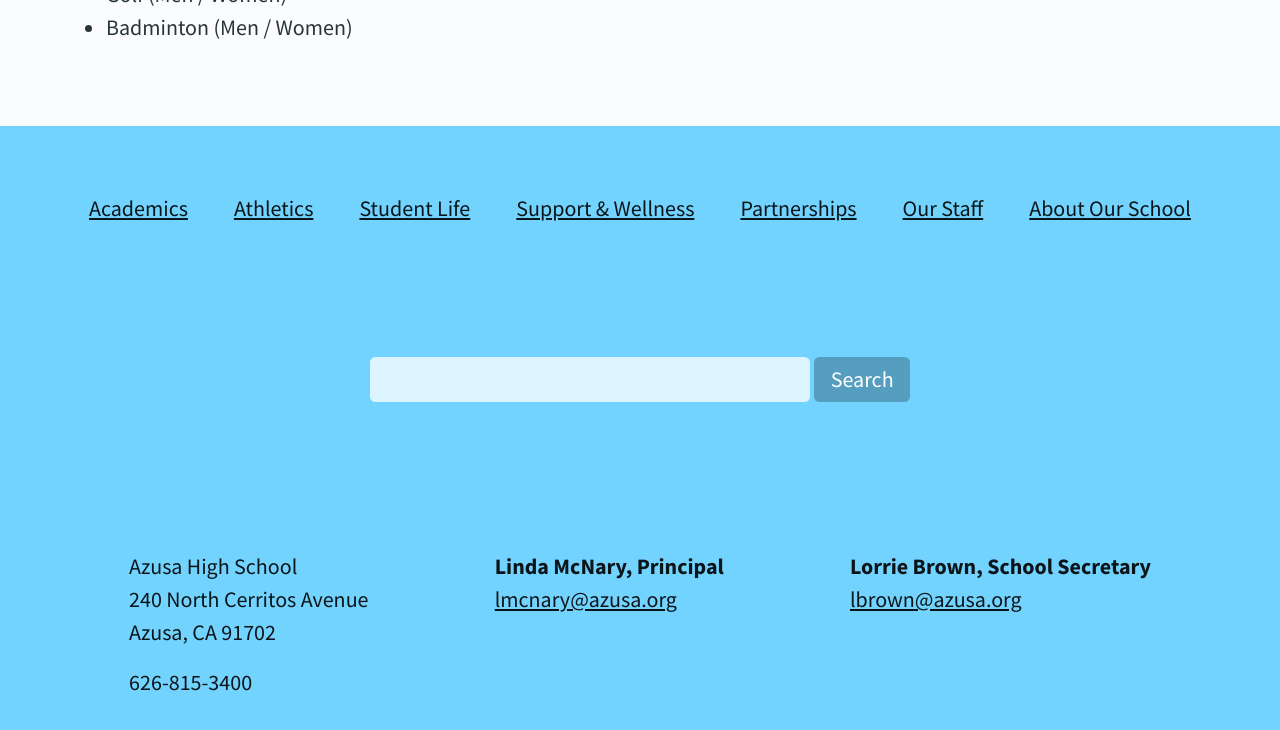
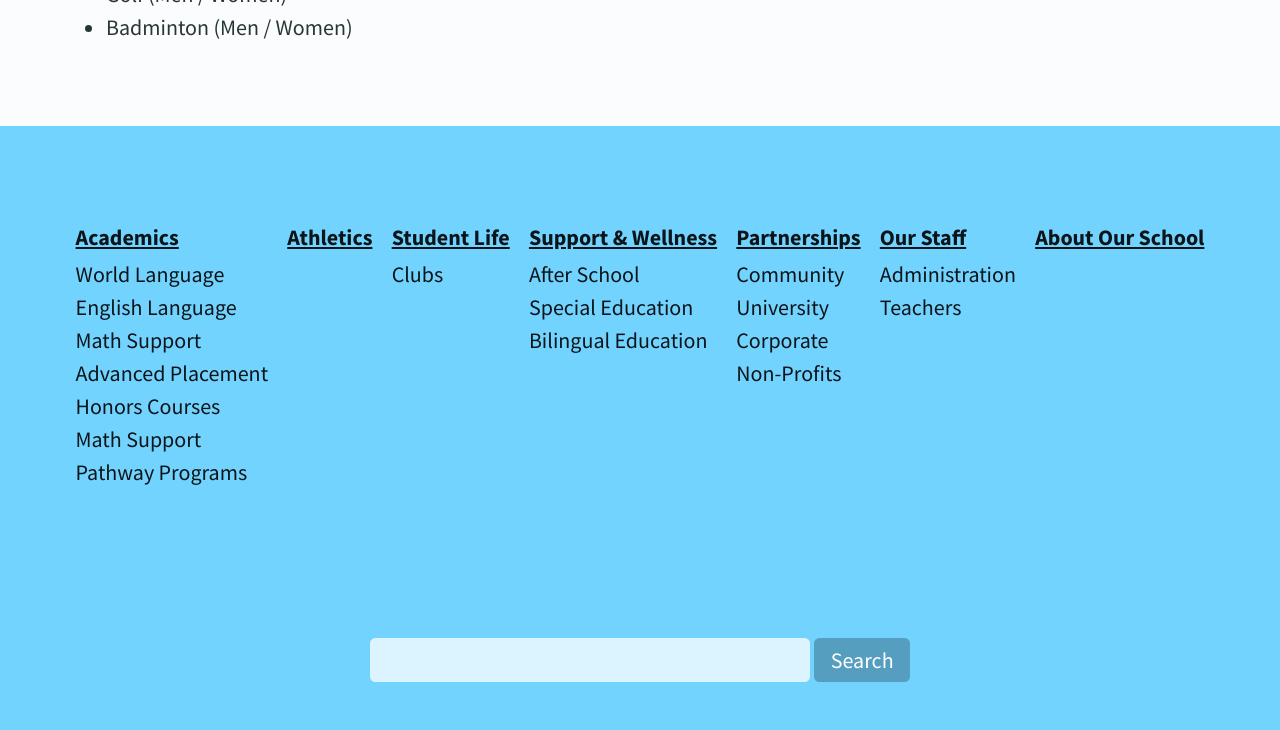
Before and after one commit to jimthoburn/azusa, a Jekyll site: the page built from athletics.markdown, in a window 1280 px wide and 900 px high, scrolled down 1175 px, cut to the strip 0-777 px from the top of the window. Shown: the top 730 px of the strip. Built offline with Jekyll 4.4.1, drawn with Linux system fonts in a browser that asks for light colours.

Commit message:
Add sub-navigation links.

```diff
--- a/_layouts/default.html
+++ b/_layouts/default.html
@@ -25,25 +25,52 @@
 
     <ul>
       <li>
-        <a href="/academics">Academics</a>
+        <h2><a href="/academics">Academics</a></h2>
+        <ul>
+          <li><a href="/academics">World Language</a></li>
+          <li><a href="/academics">English Language</a></li>
+          <li><a href="/academics">Math Support</a></li>
+          <li><a href="/academics">Advanced Placement</a></li>
+          <li><a href="/academics">Honors Courses</a></li>
+          <li><a href="/academics">Math Support</a></li>
+          <li><a href="/academics">Pathway Programs</a></li>
+        </ul>
       </li>
       <li>
-        <a href="/athletics">Athletics</a>
+        <h2><a href="/athletics">Athletics</a></h2>
       </li>
       <li>
-        <a href="/life">Student Life</a>
+        <h2><a href="/life">Student Life</a></h2>
+        <ul>
+          <li><a href="/life">Clubs</a></li>
+        </ul>
       </li>
       <li>
-        <a href="/wellness">Support &amp; Wellness</a>
+        <h2><a href="/wellness">Support &amp; Wellness</a></h2>
+        <ul>
+          <li><a href="/wellness">After School</a></li>
+          <li><a href="/wellness">Special Education</a></li>
+          <li><a href="/wellness">Bilingual Education</a></li>
+        </ul>
       </li>
       <li>
-        <a href="/partnerships">Partnerships</a>
+        <h2><a href="/partnerships">Partnerships</a></h2>
+        <ul>
+          <li><a href="/partnerships">Community</a></li>
+          <li><a href="/partnerships">University</a></li>
+          <li><a href="/partnerships">Corporate</a></li>
+          <li><a href="/partnerships">Non-Profits</a></li>
+        </ul>
       </li>
       <li>
-        <a href="/staff">Our Staff</a>
+        <h2><a href="/staff">Our Staff</a></h2>
+        <ul>
+          <li><a href="/partnerships">Administration</a></li>
+          <li><a href="/partnerships">Teachers</a></li>
+        </ul>
       </li>
       <li>
-        <a href="/about">About Our School</a>
+        <h2><a href="/about">About Our School</a></h2>
       </li>
     </ul>
 
--- a/about.markdown
+++ b/about.markdown
@@ -11,6 +11,6 @@
 
 At Azusa High School, we are the home of the Aztecs. We have longstanding traditions that include our mascots (Warrior and Warriorette) who are selected by the students each year. At each of our assemblies our mascots beat our Aztec Drum. Other traditions include the singing of our Alma Mater at the conclusion of every rally, on the buses returning to school after athletic competitions, and at the conclusion of every home football game. Our motto is: “Once an Aztec, Always an Aztec”.
 
-## Message from our principal
+## Message from Our Prinicipal
 
 I am honored and privileged to serve as the Principal of Azusa High School. Azusa High School has amazing programs and pathways such as AP and Honors, International Baccalaureate Diploma Program, AVID, Engineering, Business, Visual and Performing Arts, Fashion and Interior Design, and JROTC just to name a few. At Azusa High School, we have an abundance of opportunities for students to get involved in co-curricular and extra-curricular activities including our band and pageantry, Aztec Singers, athletic programs, Leader Academy, and theater productions. The well-rounded educational experiences we offer will prepare students to be successful, well-rounded citizens and provide them with experiences that will shape their future endeavors. I sincerely believe that all students can achieve at high levels and I want to ensure that they have the opportunity to do so at Azusa High School so that they are prepared for college and career.
```
